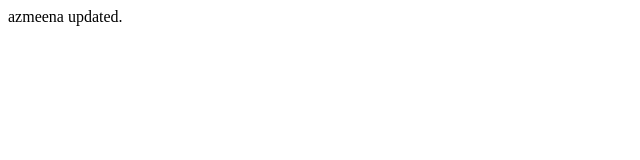
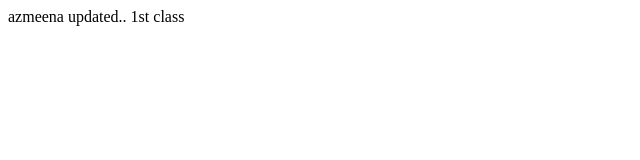
Before and after one commit to AzmeenaAbdulJabbbar/class-1-azmeena, a plain HTML site: page index.html in a window 1280 px wide. Shown: the full height of the page, 0-640 px from the left. Drawn offline with Linux system fonts and the light colour scheme.

Commit message:
Update index.html

```diff
--- a/index.html
+++ b/index.html
@@ -6,6 +6,6 @@
     <title>Document</title>
 </head>
 <body>
-    azmeena updated.
+    azmeena updated.. 1st class
 </body>
 </html>
```
